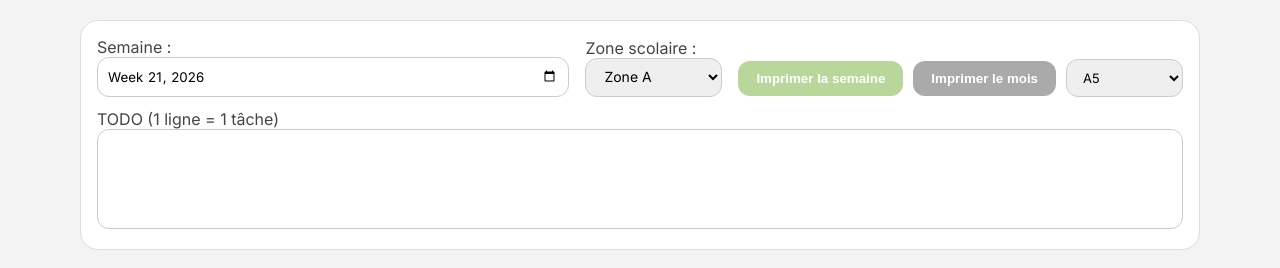
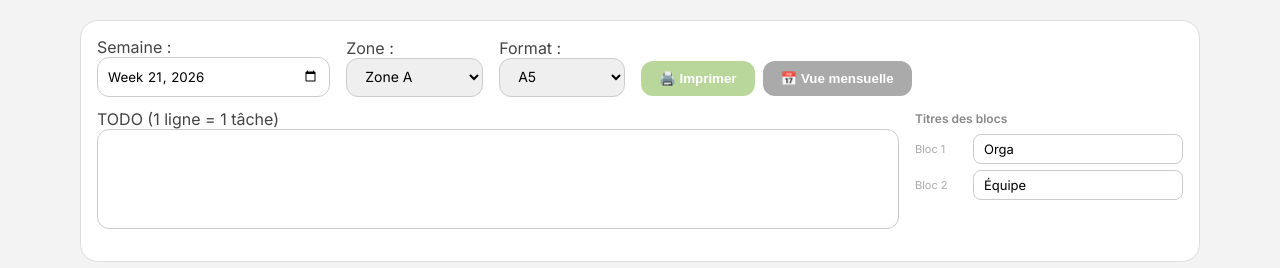
Before and after one commit to Croquy/My-Tools, a plain HTML site: page agenda.html in a window 1280 px wide. Shown: the top 268 px of the page. Drawn offline with Linux system fonts and the light colour scheme; no server answers.

Commit message:
Update control panel layout and labels in agenda.html

```diff
--- a/agenda.html
+++ b/agenda.html
@@ -306,13 +306,15 @@ body.fmt-b6 .page {
      PANNEAU DE CONTRÔLE
 ════════════════════════════════ -->
 <div class="controls">
+
+  <!-- Ligne 1 : sélecteurs + boutons -->
   <div class="controls-row">
-    <div style="flex:1;">
+    <div>
       <label>Semaine :</label>
       <input type="week" id="weekPicker">
     </div>
     <div>
-      <label>Zone scolaire :</label><br>
+      <label>Zone :</label><br>
       <select id="zonePicker" style="padding:9px 14px;border-radius:12px;border:1px solid #ccc;font-family:inherit;font-size:14px;">
         <option value="none">— Aucune —</option>
         <option value="A" selected>Zone A</option>
@@ -320,18 +322,40 @@ body.fmt-b6 .page {
         <option value="C">Zone C</option>
       </select>
     </div>
-    <div style="padding-top:22px;display:flex;gap:10px;align-items:center;">
-      <button onclick="window.print()">Imprimer la semaine</button>
-      <button onclick="ouvrirMois()" style="background:#aaa;">Imprimer le mois</button>
-      <select id="formatPicker" onchange="applyFormat()" style="padding:9px 12px;border-radius:12px;border:1px solid #ccc;font-family:inherit;font-size:13px;">
+    <div>
+      <label>Format :</label><br>
+      <select id="formatPicker" onchange="applyFormat()" style="padding:9px 14px;border-radius:12px;border:1px solid #ccc;font-family:inherit;font-size:14px;">
         <option value="A5">A5</option>
         <option value="B6">B6 (rogner)</option>
       </select>
     </div>
+    <div style="padding-top:22px;display:flex;gap:8px;align-items:center;">
+      <button onclick="window.print()">🖨️ Imprimer</button>
+      <button onclick="ouvrirMois()" style="background:#aaa;">📅 Vue mensuelle</button>
+    </div>
   </div>
 
-  <label>TODO (1 ligne = 1 tâche)</label>
-  <textarea id="todoInput"></textarea>
+  <!-- Ligne 2 : TODO + titres des blocs -->
+  <div class="controls-row" style="align-items:flex-start;gap:16px;">
+    <div style="flex:1;">
+      <label>TODO (1 ligne = 1 tâche)</label>
+      <textarea id="todoInput"></textarea>
+    </div>
+    <div style="display:flex;flex-direction:column;gap:8px;padding-top:2px;min-width:180px;">
+      <label style="font-size:12px;color:#888;font-weight:600;">Titres des blocs</label>
+      <div style="display:flex;flex-direction:column;gap:6px;">
+        <div style="display:flex;align-items:center;gap:8px;">
+          <span style="font-size:11px;color:#aaa;width:50px;">Bloc 1</span>
+          <input type="text" id="titre1" value="Orga" oninput="saveTitres()" style="flex:1;padding:6px 10px;border-radius:8px;border:1px solid #ccc;font-family:inherit;font-size:13px;">
+        </div>
+        <div style="display:flex;align-items:center;gap:8px;">
+          <span style="font-size:11px;color:#aaa;width:50px;">Bloc 2</span>
+          <input type="text" id="titre2" value="Équipe" oninput="saveTitres()" style="flex:1;padding:6px 10px;border-radius:8px;border:1px solid #ccc;font-family:inherit;font-size:13px;">
+        </div>
+      </div>
+    </div>
+  </div>
+
 </div>
 
 
@@ -369,11 +393,11 @@ body.fmt-b6 .page {
 
       <div class="themes-block">
         <div class="block theme-box">
-          <div class="block-title small-title">Orga</div>
+          <div class="block-title small-title" id="labelTitre1">Orga</div>
           <div class="write-lines"></div>
         </div>
         <div class="block theme-box">
-          <div class="block-title small-title">Équipe</div>
+          <div class="block-title small-title" id="labelTitre2">Équipe</div>
           <div class="write-lines"></div>
         </div>
         <!-- Bloc sans nom supprimé -->
@@ -872,6 +896,29 @@ function applyFormat() {
 // Init format A5 par défaut
 applyFormat();
 
+/* ════════════════════════════════
+   TITRES DES BLOCS (localStorage)
+════════════════════════════════ */
+function loadTitres() {
+  const t1 = localStorage.getItem("bloc_titre1") || "Orga";
+  const t2 = localStorage.getItem("bloc_titre2") || "Équipe";
+  document.getElementById("titre1").value = t1;
+  document.getElementById("titre2").value = t2;
+  document.getElementById("labelTitre1").textContent = t1;
+  document.getElementById("labelTitre2").textContent = t2;
+}
+
+function saveTitres() {
+  const t1 = document.getElementById("titre1").value || "Orga";
+  const t2 = document.getElementById("titre2").value || "Équipe";
+  localStorage.setItem("bloc_titre1", t1);
+  localStorage.setItem("bloc_titre2", t2);
+  document.getElementById("labelTitre1").textContent = t1;
+  document.getElementById("labelTitre2").textContent = t2;
+}
+
+loadTitres();
+
 /* Initialisation sur la semaine courante */
 const now = new Date();
 const currentWeek = `${now.getFullYear()}-W${String(getISOWeek(now)).padStart(2, "0")}`;
```
